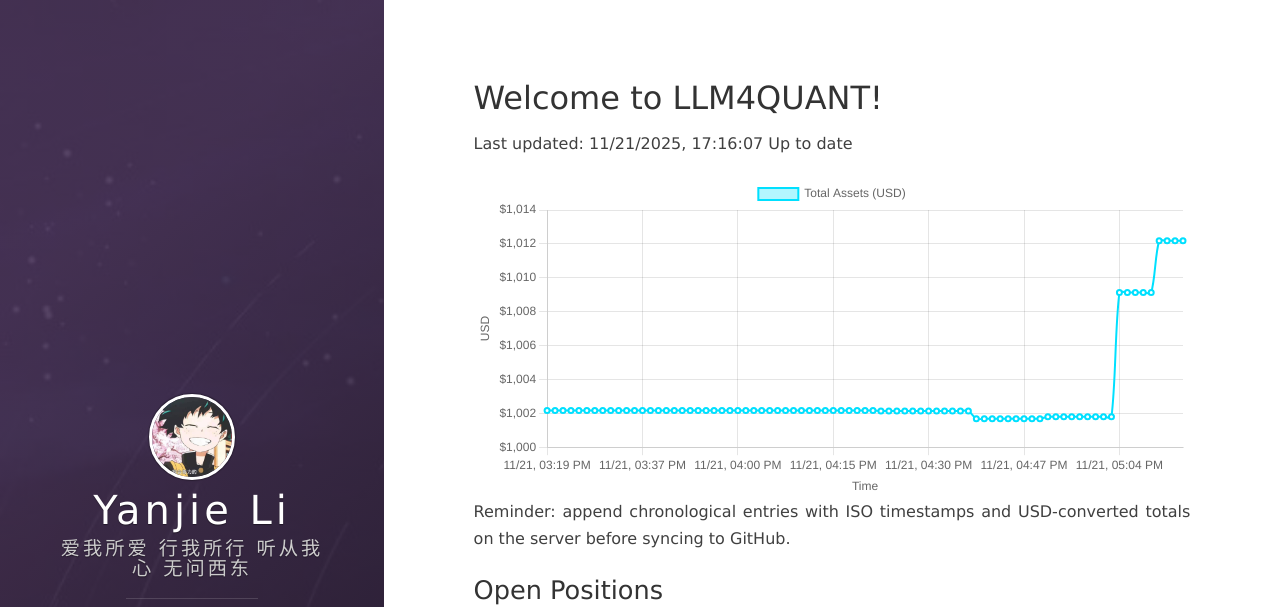
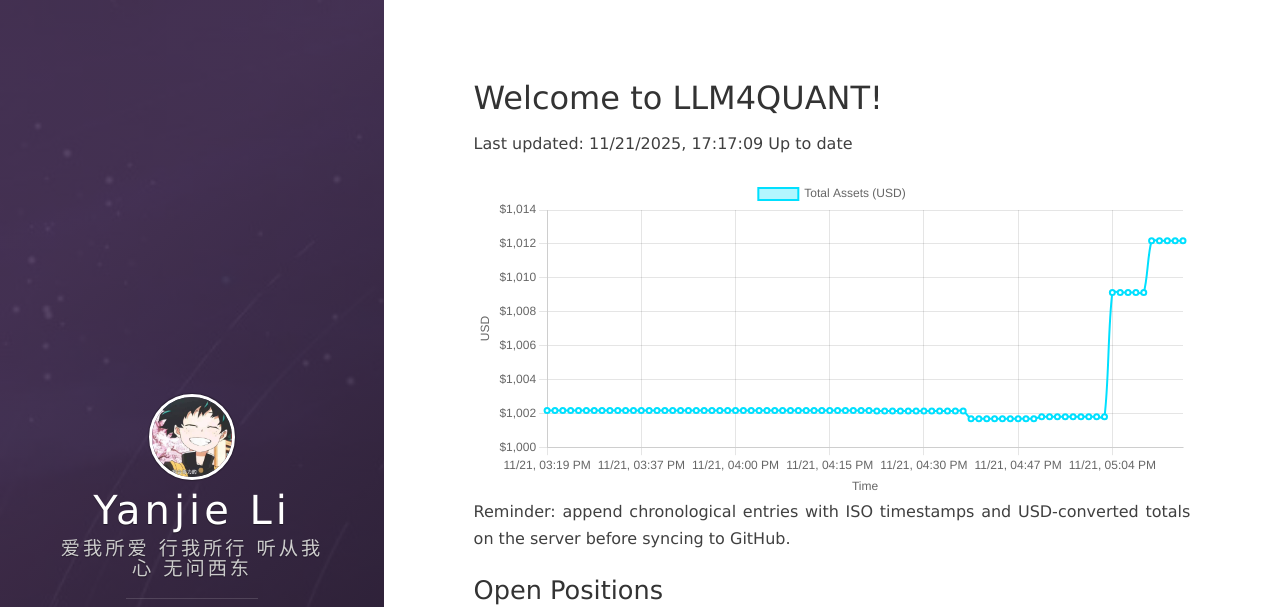
Before and after one commit to leeyegy/leeyegy.github.io, a Jekyll site: the page built from live-trading.html, in a window 1280 px wide and 1243 px high. Shown: the top 607 px of the window. Built offline with Jekyll 4.4.1, drawn with Linux system fonts in a browser that asks for light colours; nearby versions of some CDN libraries.

Commit message:
AccountMonitor: update balance history 2025-11-22T01:17:09+08:00

```diff
--- a/assets/data/binance/balance-history.json
+++ b/assets/data/binance/balance-history.json
@@ -1,5 +1,5 @@
 {
-  "generatedAt": "2025-11-22T01:16:07+08:00",
+  "generatedAt": "2025-11-22T01:17:09+08:00",
   "asset": "total_usd_value",
   "history": [
     {
@@ -325,6 +325,10 @@
     {
       "timestamp": "2025-11-22T01:16:07+08:00",
       "totalUsd": 1012.17914866
+    },
+    {
+      "timestamp": "2025-11-22T01:17:09+08:00",
+      "totalUsd": 1012.17914866
     }
   ]
 }
```
